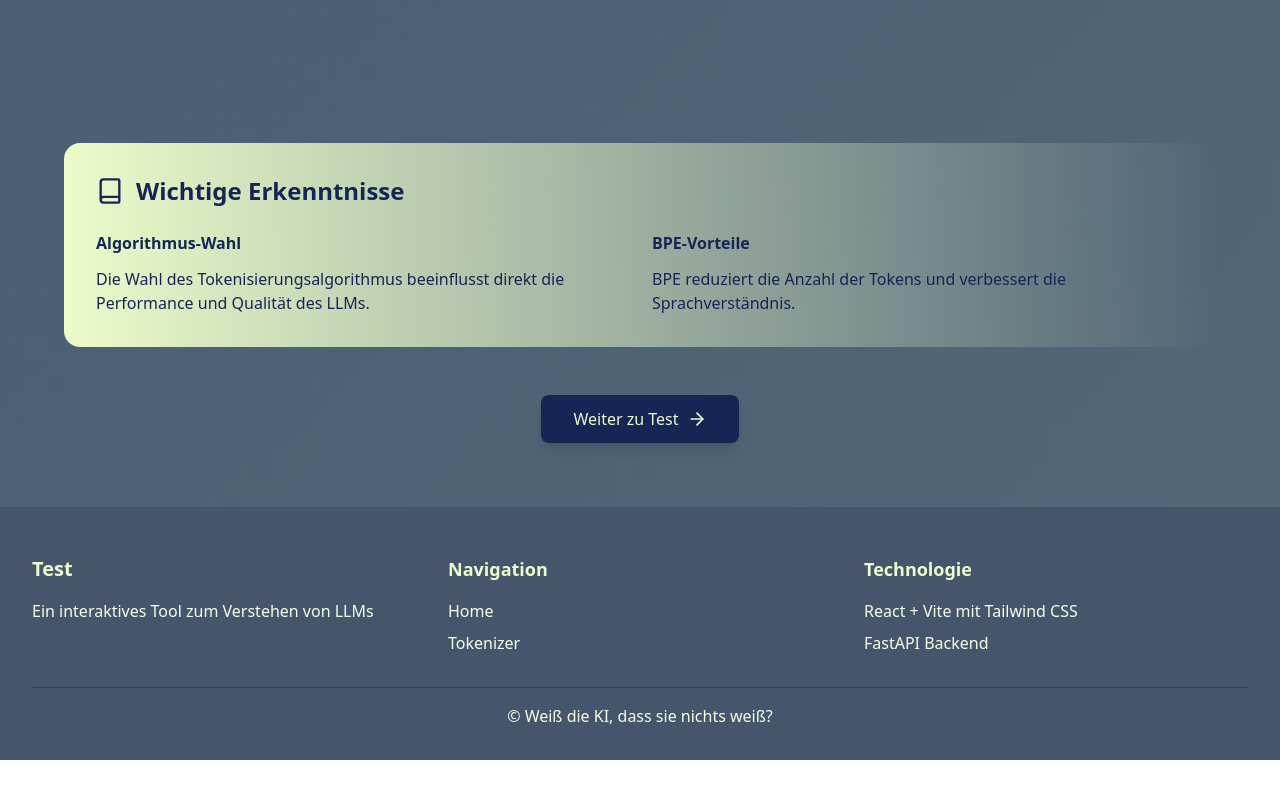
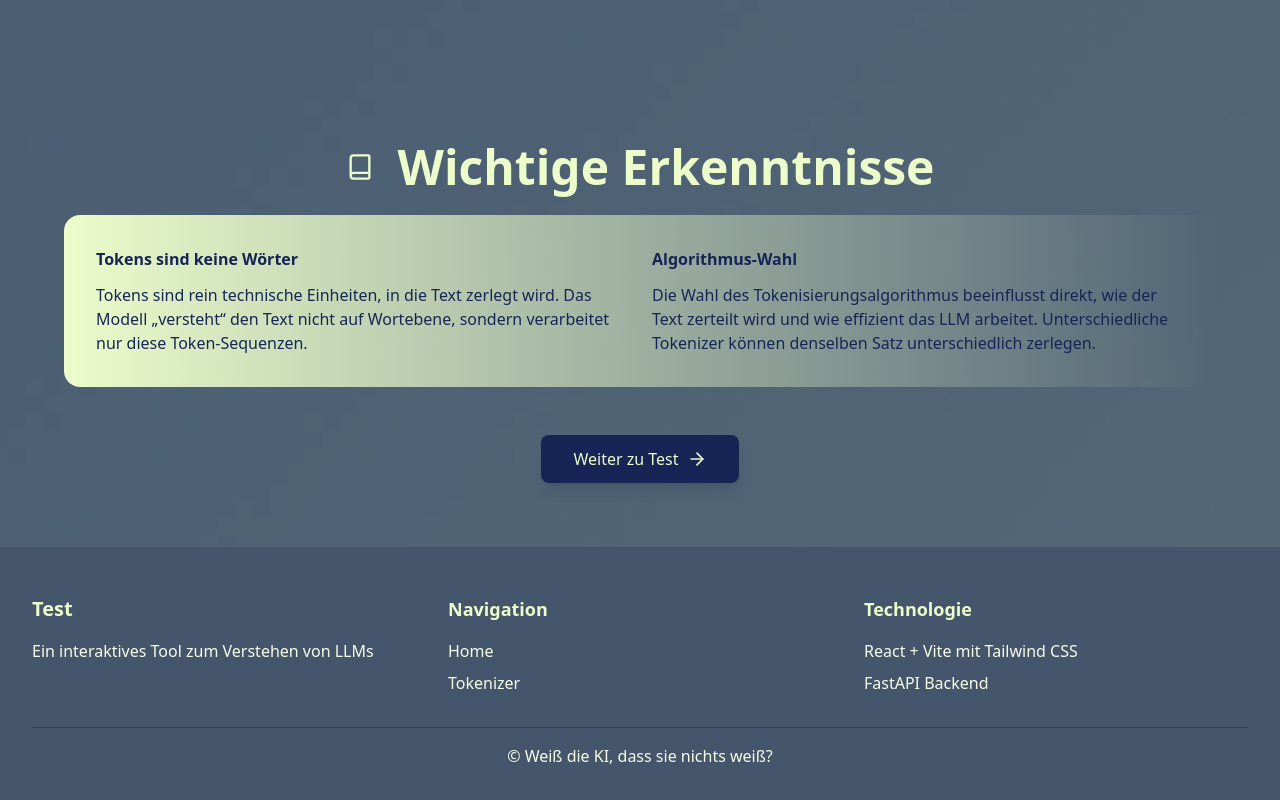
Before and after one commit to TNattermann/weiss-die-ki-dass-sie-nichts-weiss-frontend, a React (Vite) app: page /tokeninfo in a window 1280 px wide. Shown: the part 6166-6966 px from the top of the page. Before the commit the page ends 6926 px from the top, so only its background shows below. Built offline with nearby package versions, Linux system fonts and the light colour scheme.

Commit message:
TokenPage summary update

```diff
--- a/src/pages/tokenInfo/TokenMainTakeaways.tsx
+++ b/src/pages/tokenInfo/TokenMainTakeaways.tsx
@@ -7,26 +7,31 @@ export default function TokenMainTakeaways() {
       <div className="max-w-6xl mx-auto">
 
         {/* Key Takeaways */}
+        <h1 className="text-5xl font-bold text-center text-primary mb-6">
+          <div className="flex justify-center items-center gap-3">
+            <Book className="mr-3 h-7 w-7" />
+            <span className="text-5xl font-bold text-center text-primary break-words">Wichtige Erkenntnisse</span>
+          </div>
+        </h1>
         <div className="bg-gradient-to-r from-primary text-outline-dark text-bgColor p-8 rounded-2xl">
-          <h2 className="text-on-primary-container-selected text-2xl font-bold mb-6 flex items-center">
-            <Book className="mr-3 h-7 w-7" />
-            Wichtige Erkenntnisse
-          </h2>
           <div className="grid grid-cols-1 md:grid-cols-2 gap-6">
+            <div>
+              <h3 className="text-on-primary-container-selected font-semibold mb-3">Tokens sind keine Wörter</h3>
+              <p className="text-on-primary-container-selected">
+                Tokens sind rein technische Einheiten, in die Text zerlegt wird. Das Modell „versteht“ den Text nicht auf Wortebene,
+                sondern verarbeitet nur diese Token-Sequenzen.
+              </p>
+            </div>
             <div>
               <h3 className="text-on-primary-container-selected font-semibold mb-3">Algorithmus-Wahl</h3>
               <p className="text-on-primary-container-selected">
-                Die Wahl des Tokenisierungsalgorithmus beeinflusst direkt die Performance und Qualität des LLMs.
-              </p>
-            </div>
-            <div>
-              <h3 className="text-on-primary-container-selected font-semibold mb-3">BPE-Vorteile</h3>
-              <p className="text-on-primary-container-selected">
-                BPE reduziert die Anzahl der Tokens und verbessert die Sprachverständnis.
+                Die Wahl des Tokenisierungsalgorithmus beeinflusst direkt, wie der Text zerteilt wird und wie effizient das LLM arbeitet.
+                Unterschiedliche Tokenizer können denselben Satz unterschiedlich zerlegen.
               </p>
             </div>
           </div>
         </div>
+
 
         {/* Navigation */}
         <div className="mt-12 text-center">
```
